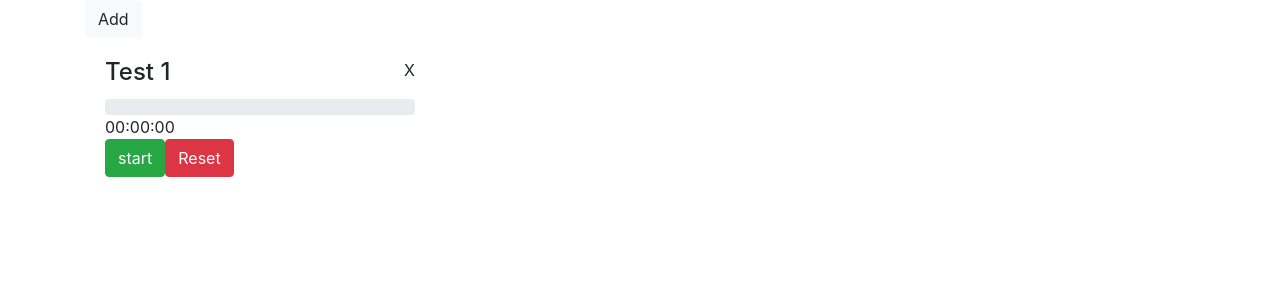
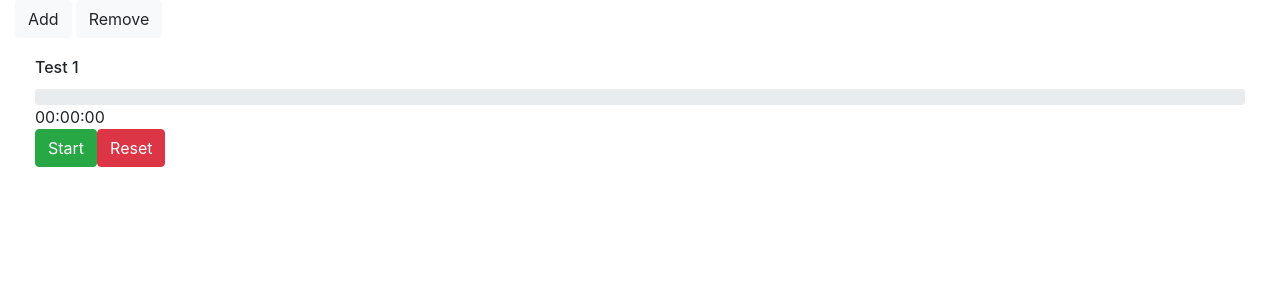
Before and after one commit to Jostqu/Corona-Timer, a Vue app: page / in a window 1280 px wide. Shown: the top 300 px of the page. Built offline with nearby package versions, Linux system fonts and the light colour scheme.

Commit message:
fix timer problem when deleted while running

```diff
--- a/src/App.vue
+++ b/src/App.vue
@@ -1,28 +1,29 @@
 <template>
-  <div class="container">
+  <div class="container-fluid no-padding .container">
     <button class="btn btn-light" @click="addnewTimer">Add</button>
-
-    <div class="row" v-bind:key="i" v-for="(timer,i) in groupedTimers">
-      <div v-for="(timer,index) in groupedTimers[i]" v-bind:key="index" class="col-lg-4">
-        <div class="card-body">
-        <span class="float-right" style="cursor:pointer" @click="removeTimer()">X</span>
-        <h4 class="card-title"> Test {{i*3+index+1}}</h4>
-        <div v-if="timers[i*3+index].time >= 120000 && timers[i*3+index].time < 121000 && timers[i*3+index].section === 0" class="alert alert-danger blink_me" role="alert">
+    <button class="btn btn-light mx-1" @click="removeTimer()">Remove</button>
+    <div class="row no-padding" v-bind:key="i" v-for="(row,i) in groupedTimers">
+      <div v-for="(timer_col,index) in groupedTimers[i]" v-bind:key="index" class="col-sm no-padding">
+        <div class="card-body no-padding">
+        <h6 class="card-title no-padding"> Test {{i*per_collum+index+1}}</h6>
+        <div v-if="timers[i*per_collum+index].time >= 120000" class="alert alert-danger no-padding .alert" role="alert">
           Testlösung auftragen!</div>
-        <h6 v-if="timers[i*3+index].time > 0 && timers[i*3+index].time < 120000">Tupfer in Testlösung</h6>
-        <h6 v-if="timers[i*3+index].time > 120000 && timers[i*3+index].time < 1020000">Test läuft</h6>
-        <div v-if="timers[i*3+index]._2time >= 900000" class="alert alert-success blink_me" role="alert">
+        <h6 v-if="timer_col.time > 0 && timer_col.time < 120000">
+          Tupfer in Testlösung</h6>
+        <h6 v-if="timer_col._2time > 0 && timer_col._2time < 900000">
+          Test läuft</h6>
+        <div v-if="timer_col._2time >= 900000" class="alert alert-success .alert" role="alert">
         Ergebnis ablesen!</div>
         <div class="timer-form">
           <div class="progress">
-            <div class="progress-bar pg-beginning" role="progressbar"  v-bind:style="{ width: timers[i*3+index].time/1000*0.0980392156862742 + '%'}" v-bind:aria-valuenow="0" aria-valuemin="0" aria-valuemax="100"></div>
-            <div class="progress-bar bg-success" role="progressbar"  v-bind:style="{width: ((timers[i*3+index]._2time/1000*0.0980392156862742)) + '%'}" v-bind:aria-valuenow="0" aria-valuemin="0" aria-valuemax="100"></div>
+            <div class="progress-bar pg-beginning" role="progressbar"  v-bind:style="{ width: timers[i*per_collum+index].time/1000*0.0980392156862742 + '%'}" v-bind:aria-valuenow="0" aria-valuemin="0" aria-valuemax="100"></div>
+            <div class="progress-bar bg-warning" role="progressbar"  v-bind:style="{width: ((timers[i*per_collum+index]._2time/1000*0.0980392156862742)) + '%'}" v-bind:aria-valuenow="0" aria-valuemin="0" aria-valuemax="100"></div>
           </div>
-          <div class="display:inline" v-if="timer.section === 0">{{formattedElapsedTime(timer.time)}}</div>
-          <div class="display:inline" v-if="timer.section === 1">{{formattedElapsedTime(timer._2time)}}</div>
-          <button class="btn btn-success" @click="start(i*3+index)" v-if="timers[i*3+index].time === 0">start</button>
-          <button class="btn btn-success" @click="start(i*3+index)" v-if="timers[i*3+index].time >= 120000 && timers[i*3+index]._2time <= 0 ">Weiter</button>
-          <button class="btn btn-danger"  @click="reset(i*3+index)">Reset</button>
+          <div class="display:inline" v-if="timer_col.section === 0">{{formattedElapsedTime(timer_col.time)}}</div>
+          <div class="display:inline" v-if="timer_col.section === 1">{{formattedElapsedTime(timer_col._2time)}}</div>
+          <button class="btn  btn-success "  @click="start(i*per_collum+index)" v-if="timers[i*per_collum+index].time === 0">Start</button>
+          <button class="btn  btn-success "  @click="start(i*per_collum+index)" v-if="timers[i*per_collum+index].time >= 120000 && timers[i*per_collum+index]._2time <= 0 ">Weiter</button>
+          <button class="btn btn-danger "  @click="reset(i*per_collum+index)">Reset</button>
         </div>
       </div>
     </div>
@@ -31,6 +32,7 @@
 </template>
 
 <script>
+
 export default {
   name: 'app',
   comments:{
@@ -38,10 +40,8 @@ export default {
   },
   data() {
     return {
-      timer:[{
-        timer: undefined
-      }
-      ],
+      per_collum: 5,
+      audio: new Audio(),
       timers:[
         {
           Name: '',
@@ -50,7 +50,8 @@ export default {
           run: 0,
           section: 0,
           _2time: 0,
-          time: 0
+          time: 0,
+          timer: undefined
         }
       ]
     }
@@ -58,18 +59,15 @@ export default {
   ,
   computed:{
     groupedTimers() {
-      return _.chunk(this.timers,3)
+      return _.chunk(this.timers,5)
     }
   },
   methods: {
     removeTimer(){
-      this.timer.pop()
+      clearInterval(this.timers[this.timers.length-1].timer);
       this.timers.pop()
     },
     addnewTimer() {
-      this.timer.push({
-        timer: undefined
-      })
       this.timers.push({
         Name: '',
         start: 0,
@@ -77,10 +75,13 @@ export default {
         run: 0,
         section: 0,
         _2time: 0,
-        time: 0
+        time: 0,
+        timer: undefined
       })
     },
     start(index) {
+      this.audio.play();
+      this.audio.src = require('./test.mp3');
       if(this.timers[index].time <=120000){
         this.timers[index].start = Date.now()
       }
@@ -91,30 +92,30 @@ export default {
       if(this.timers[index].time >= 120000){
         this.timers[index].section = 1;
       }
-      this.timer[index] = setInterval(() => {
+      this.timers[index].timer = setInterval(() => {
+        if(this.timers[index].run === 0){
+          clearInterval(this.timers[index].timer)
+        }
         if(this.timers[index].section === 0 ){
           this.timers[index].time = Date.now()-this.timers[index].start;
         }else{
           this.timers[index]._2time = Date.now()-this.timers[index]._2Start;
         }
-        if(this.timers[index].time >= 120000 && this.timers[index].time < 121000 && this.timers[index].section !== 1 ){
-          clearInterval(this.timer[index].timer);
+        if(this.timers[index].time >= 120000 && this.timers[index].section !== 1 ){
+          clearInterval(this.timers[index].timer);
           this.timers[index].run =0;
-          const audio = new Audio(require('./234524_foolboymedia_notification-up-1 (online-audio-converter.com).mp3'));
-          audio.play();
+          this.audio.play();
         }
         if(this.timers[index]._2time >= 900000){
-          clearInterval(this.timer[index].timer);
+          clearInterval(this.timers[index].timer);
           this.timers[index].run =0;
-          const audio = new Audio(require('./234524_foolboymedia_notification-up-1 (online-audio-converter.com).mp3'));
-          audio.play();
+          this.audio.play();
         }
 
       }, 1000);
     },
     reset(index) {
-
-      clearInterval(this.timer[index].timer);
+      clearInterval(this.timers[index].timer);
       this.timers[index].time = 0;
       this.timers[index].section = 0;
       this.timers[index].run = 0;
@@ -134,5 +135,7 @@ export default {
 </script>
 
 <style>
-
+.alert {
+  font-size: 70%;
+}
 </style>
```
